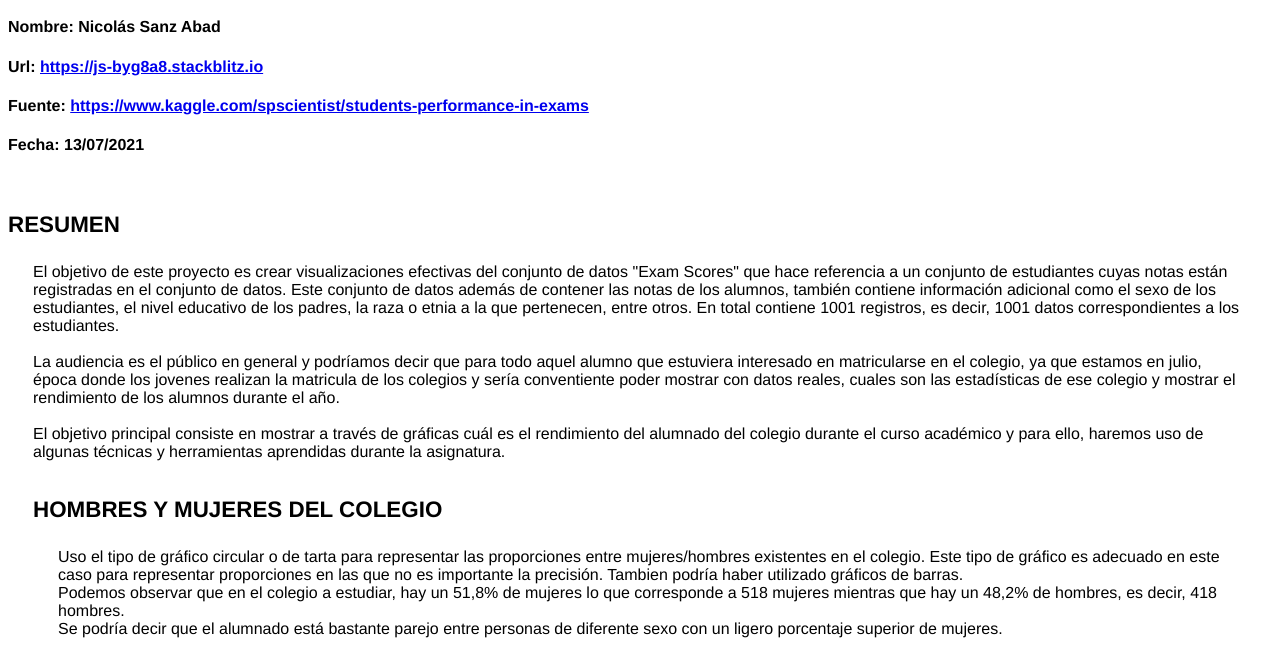
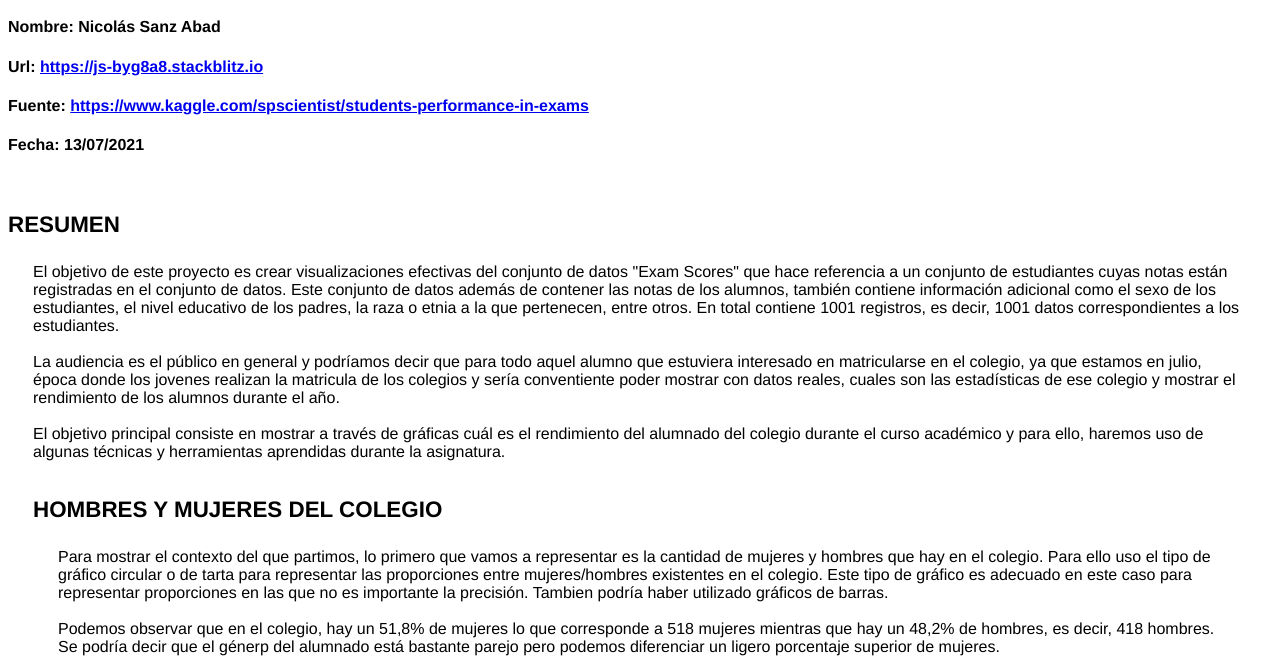
Before and after one commit to nisaab96/07MBIGSeminario, a website: page index.html in a window 1280 px wide. Shown: the part 121-782 px from the top of the page. Drawn offline with nearby package versions, Linux system fonts and the light colour scheme; grey boxes are pictures that could not be loaded.

Commit message:
1 file modified

```diff
--- a/index.html
+++ b/index.html
@@ -82,13 +82,16 @@ El objetivo de este proyecto es crear visualizaciones efectivas del conjunto de
             <!-- The first bar chart -->
             <h2 class="plot-title">Hombres y mujeres del colegio</h2>
             <div class="text">
-              Uso el tipo de gráfico circular o de tarta para representar las proporciones entre mujeres/hombres existentes en el colegio. Este tipo de gráfico es adecuado en este caso para representar proporciones en las que no es importante la precisión. Tambien podría haber utilizado gráficos de barras. <br>
 
-              Podemos observar que en el colegio a estudiar, hay un 51,8% de mujeres lo que corresponde a 518 mujeres mientras que hay un 48,2% de hombres, es decir, 418 hombres.
+              Para mostrar el contexto del que partimos, lo primero que vamos a representar es la cantidad de mujeres y hombres que hay en el colegio.
+
+              Para ello uso el tipo de gráfico circular o de tarta para representar las proporciones entre mujeres/hombres existentes en el colegio. Este tipo de gráfico es adecuado en este caso para representar proporciones en las que no es importante la precisión. Tambien podría haber utilizado gráficos de barras. <br><br>
+
+              Podemos observar que en el colegio, hay un 51,8% de mujeres lo que corresponde a 518 mujeres mientras que hay un 48,2% de hombres, es decir, 418 hombres.
 
               <br>
 
-              Se podría decir que el alumnado está bastante parejo entre personas de diferente sexo con un ligero porcentaje superior de mujeres.
+              Se podría decir que el génerp del alumnado está bastante parejo pero podemos diferenciar un ligero porcentaje superior de mujeres.
 
             </div>
 
```
